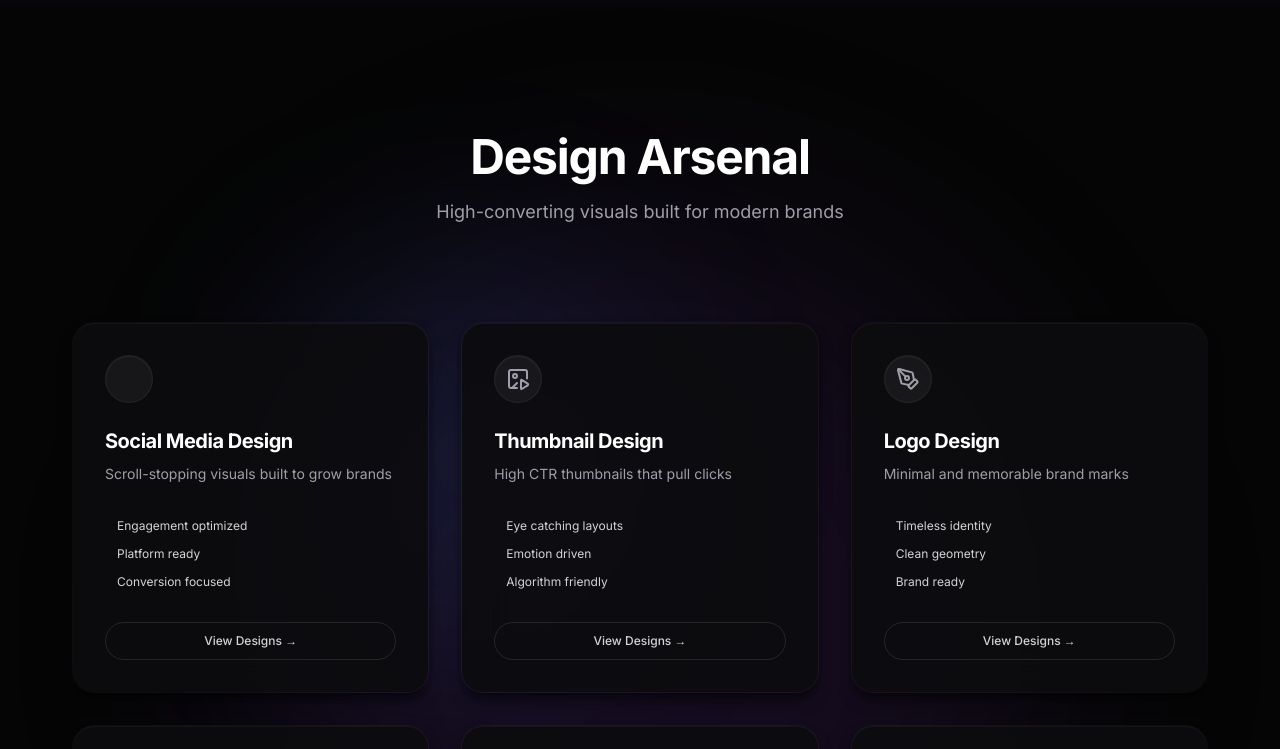
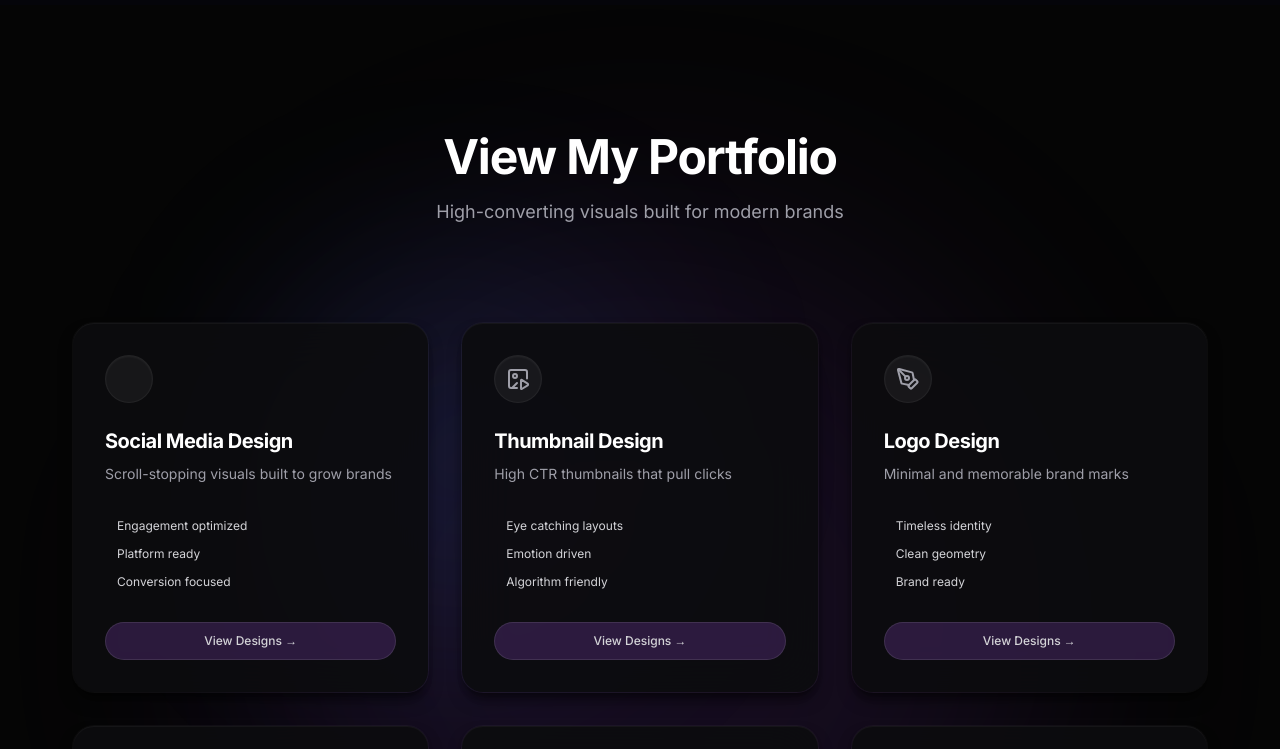
Before and after one commit to nakib360/S-M-Rafid-Ayman-s-Portfolio-2, a React (Vite) app: page / in a window 1280 px wide. Shown: the part 2060-2809 px from the top of the page. Built offline with nearby package versions, Linux system fonts and the light colour scheme; no server answers; some icons are missing.

Commit message:
updating

```diff
--- a/src/Components/Root Components/About.jsx
+++ b/src/Components/Root Components/About.jsx
@@ -2,7 +2,7 @@ import { motion } from "motion/react";
 import { cardPop, containerStagger, fadeInUp, quickFadeUp, viewportOnce } from "../../lib/animations";
 import smPhooto from "../../assets/S M Rafid Ayman.jpg"
 
-const skills = ["Photoshop", "Illustrator", "Branding", "UI Design", "Social Media"];
+const skills = ["Brand Identity", "Social Media Creatives", "Content Visuals", "Marketing Graphics", "Print & Packaging"];
 
 const About = () => {
   return (
@@ -30,11 +30,7 @@ const About = () => {
           <motion.div variants={fadeInUp} className="md:col-span-3">
             <h2 className="text-3xl font-medium tracking-tight mb-4">S M Rafid Ayman</h2>
             <p className="text-sm text-[#9CA3AF] leading-relaxed mb-6">
-              I am a senior graphic designer specializing in building digital trust
-              through modern product design. Operating out of Bangladesh, I partner
-              with international brands, SaaS companies, and creators to elevate
-              their visual presence. My goal is simple: convert views into value
-              through strategic aesthetics.
+              I am S M Rafid Ayman, a creative Graphic Designer with a strong focus on modern, clean, and effective visual design. Based in Chattogram, Bangladesh, I work with clients to create impactful designs that strengthen brand identity and improve digital presence. Alongside client work, I continuously refine my skills to stay aligned with current design trends and industry standards.
             </p>
             <div className="flex flex-wrap gap-2">
               {skills.map((skill) => (
--- a/src/Components/Root Components/Services.jsx
+++ b/src/Components/Root Components/Services.jsx
@@ -81,7 +81,7 @@ const Services = () => {
       <div className="relative z-10 mx-auto max-w-300 px-6 py-24 lg:px-8 lg:py-32">
         <motion.div variants={fadeInUp} className="mb-16 mx-auto flex max-w-2xl flex-col items-center text-center lg:mb-24">
           <h2 className="mb-4 text-3xl font-semibold tracking-tight text-white md:text-5xl">
-            Design Arsenal
+            View My Portfolio
           </h2>
           <p className="text-base font-normal leading-relaxed text-zinc-400 md:text-lg">
             High-converting visuals built for modern brands
@@ -136,7 +136,7 @@ const Services = () => {
 
                 <NavLink
                   to={card.path}
-                  className="mt-auto block w-full rounded-full border border-white/10 px-4 py-2.5 text-center text-xs font-medium text-zinc-300 transition-all duration-300 ease-[cubic-bezier(0.16,1,0.3,1)] group-hover:border-[#a855f7]/50 group-hover:bg-[#a855f7]/10 group-hover:text-white group-hover:shadow-[0_0_20px_-5px_rgba(168,85,247,0.3)]"
+                  className="mt-auto bg-[#a855f7]/20  block w-full rounded-full border border-white/10 px-4 py-2.5 text-center text-xs font-medium text-zinc-300 transition-all duration-300 ease-[cubic-bezier(0.16,1,0.3,1)] group-hover:border-[#a855f7]/50 group-hover:bg-[#a855f7]/10 group-hover:text-white group-hover:shadow-[0_0_20px_-5px_rgba(168,85,247,0.3)]"
                 >
                   View Designs →
                 </NavLink>
```
